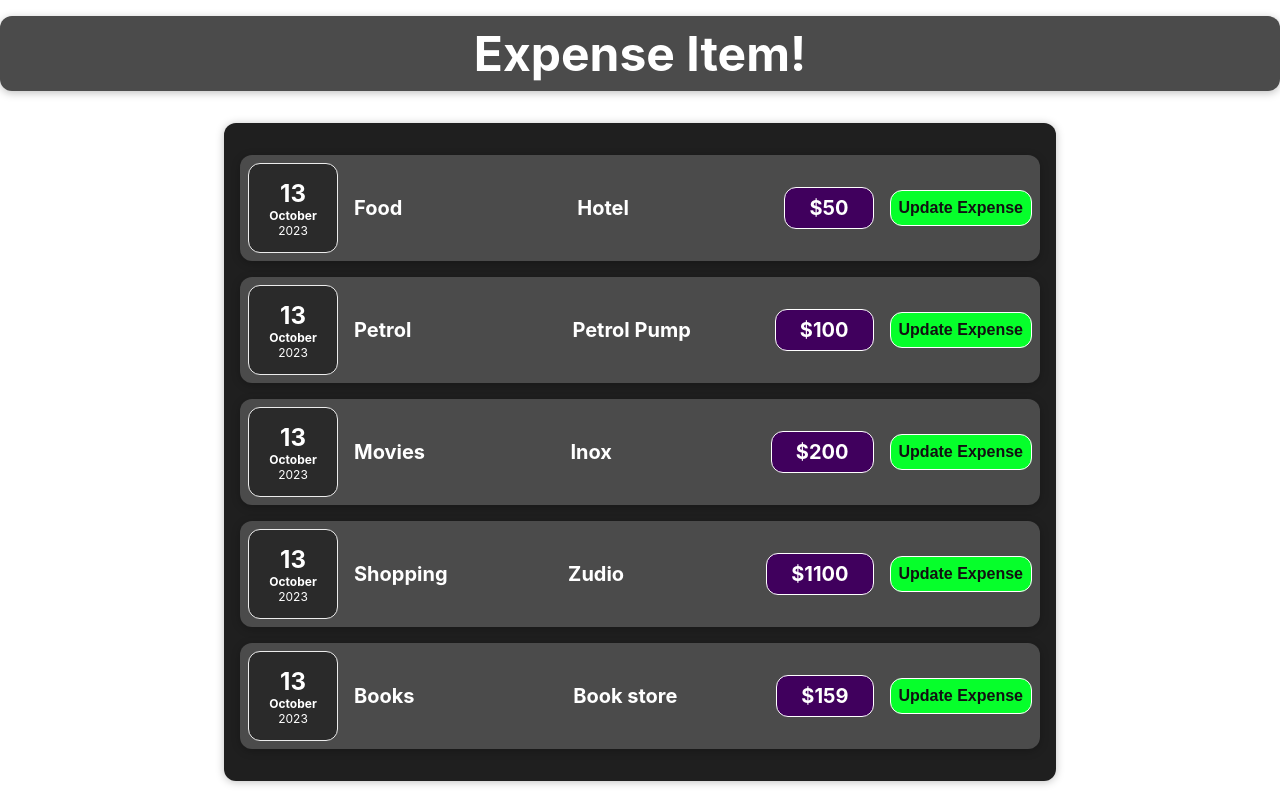
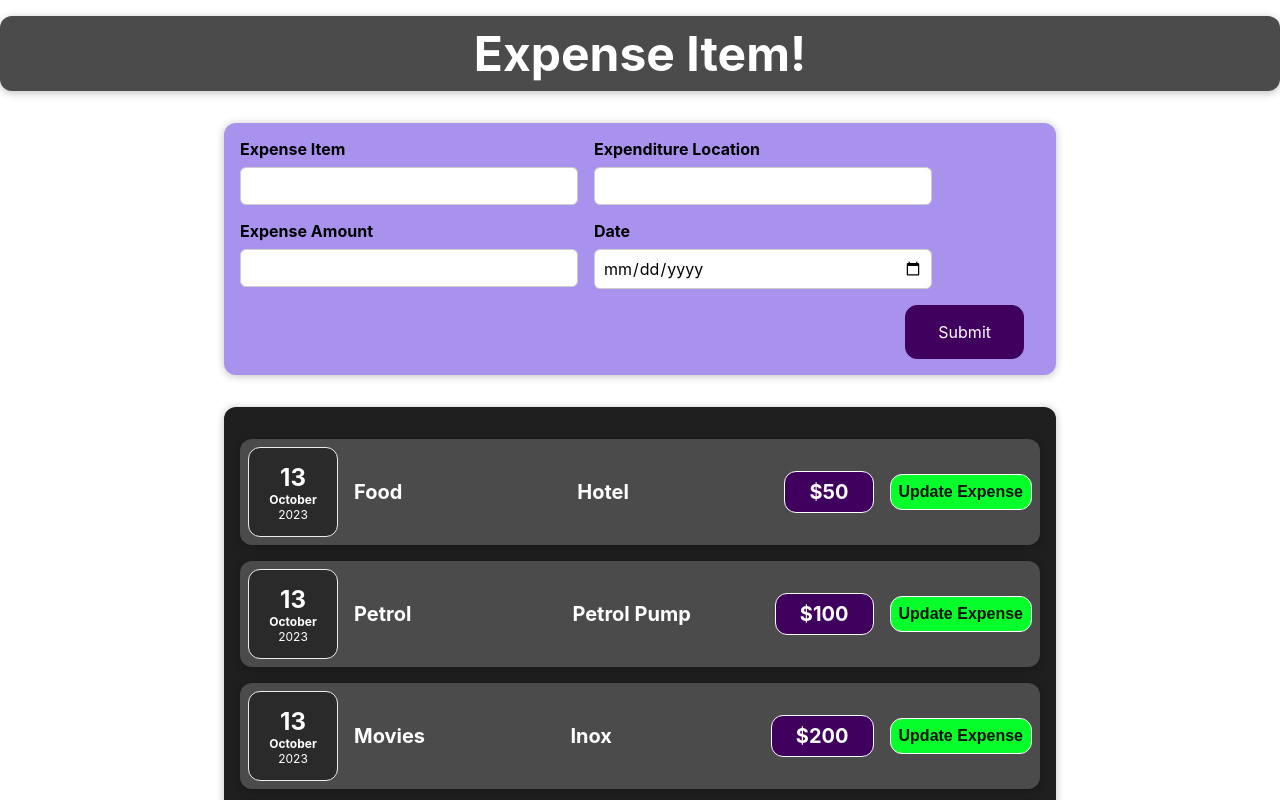
Before and after one commit to ShrutikaLondhe15/react-expense, a React (Create React App) app: page / in a window 1280 px wide. Shown: the top 800 px of the page. Built offline with nearby package versions, Linux system fonts and the light colour scheme.

Commit message:
Creating your own first Component(t3)

```diff
--- a/src/App.js
+++ b/src/App.js
@@ -1,8 +1,8 @@
 // App.js
 import React from 'react';
 import ExpenseDetails from './components/ExpenseDetails';
-
 import './components/ExpenseItem.css'
+import NewExpense from './components/Expenses/NewExpense';
 
 const App = () => {
   const expenses = [
@@ -51,8 +51,12 @@
         </div>
       </div>
       <div>
+        <NewExpense/>
+      </div>
+      <div>
         <ExpenseDetails expenses={expenses} />
       </div>
+
     </div>
   );
 }
--- /dev/null
+++ b/src/components/Expenses/ExpenseForm.css
@@ -0,0 +1,26 @@
+.new-expense__controls {
+    display: flex;
+    flex-wrap: wrap;
+    gap: 1rem;
+    margin-bottom: 1rem;
+    text-align: left;
+  }
+
+  .new-expense__control label {
+    font-weight: bold;
+    margin-bottom: 0.5rem;
+    display: block;
+  }
+
+  .new-expense__control input {
+    font: inherit;
+    padding: 0.5rem;
+    border-radius: 6px;
+    border: 1px solid #ccc;
+    width: 20rem;
+    max-width: 100%;
+  }
+
+  .new-expense__actions {
+    text-align: right;
+  }
--- /dev/null
+++ b/src/components/Expenses/ExpenseForm.js
@@ -0,0 +1,44 @@
+import React, {useState} from "react";
+import '../Expenses/ExpenseForm.css'
+
+
+const ExpenseForm = () => {
+    const [title, setTitle] =useState('Enter')
+    const onclickHandler1=(event)=>{
+        console.log(event.target.value)
+    }
+    const onclickHandler2=(event)=>{
+        console.log(event.target.value)
+    }
+    const onclickHandler3=(event)=>{
+        console.log(event.target.value)
+    }
+
+    return (<div>
+        <form>
+        <div className="new-expense__controls">
+            <div className="new-expense__control">
+            <label>Expense Item</label>
+            <input onChange={onclickHandler1} type="text"/>
+            </div>
+            <div className="new-expense__control">
+            <label>Expenditure Location</label>
+            <input onChange={onclickHandler2} type="text"/>
+            </div>
+            <div className="new-expense__control">
+            <label>Expense Amount</label>
+            <input onChange={onclickHandler3}  type="text"/>
+            </div>
+            <div className="new-expense__control">
+            <label>Date</label>
+            <input  type="date" min="2023-09-09" max="2024-12-31"/>
+            </div>
+            </div>
+            <div className="new-expense__actions">
+            <button type="submit">Submit</button>
+            </div>
+        </form>
+    </div>)
+}
+
+export default ExpenseForm
--- /dev/null
+++ b/src/components/Expenses/NewExpense.css
@@ -0,0 +1,38 @@
+.new-expense {
+    background-color: #a892ee;
+    padding: 1rem;
+    margin: 2rem auto;
+    width: 50rem;
+    max-width: 95%;
+    border-radius: 12px;
+    text-align: center;
+    box-shadow: 0 1px 8px rgba(0, 0, 0, 0.25);
+  }
+
+  .new-expense button {
+    font: inherit;
+    cursor: pointer;
+    padding: 1rem 2rem;
+    border: 1px solid #40005d;
+    background-color: #40005d;
+    color: white;
+    border-radius: 12px;
+    margin-right: 1rem;
+  }
+
+  .new-expense button:hover,
+  .new-expense button:active {
+    background-color: #510674;
+    border-color: #510674;
+  }
+
+  .new-expense button.alternative {
+    color: #220131;
+    border-color: transparent;
+    background-color: transparent;
+  }
+
+  .new-expense button.alternative:hover,
+  .new-expense button.alternative:active {
+    background-color: #ddb3f8;
+  }
--- /dev/null
+++ b/src/components/Expenses/NewExpense.js
@@ -0,0 +1,13 @@
+import React from "react";
+import "./NewExpense.css";
+import ExpenseForm from "./ExpenseForm";
+
+const NewExpense = () =>{
+    return (
+        <div className="new-expense">
+            <ExpenseForm/>
+        </div>
+    )
+}
+
+export default NewExpense;
```
